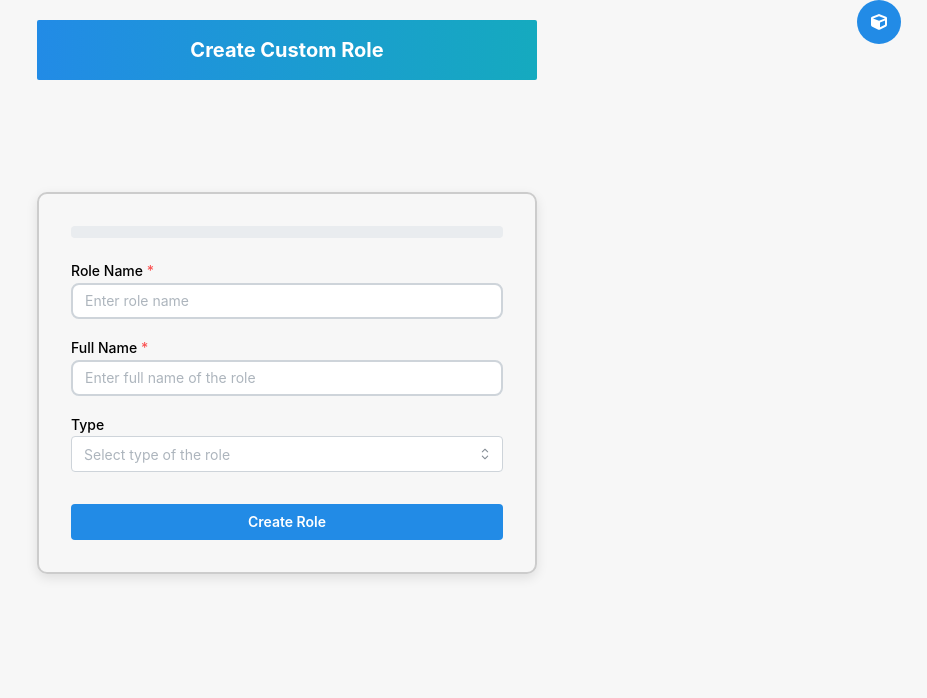
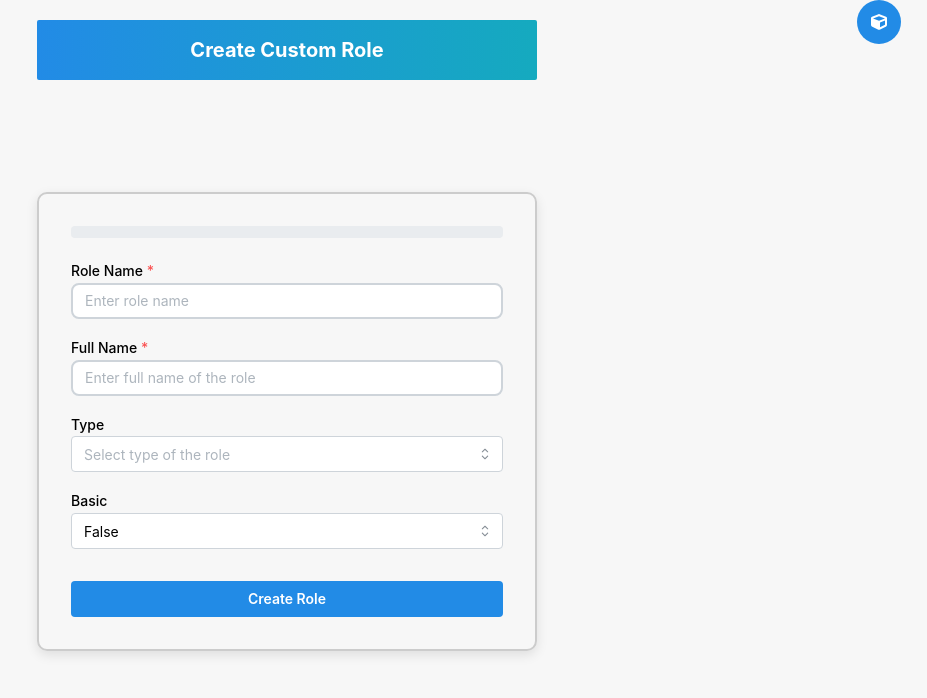
Before and after one commit to theDRB123/Fusion_System_Administrator, a React (Vite) app in the folder client/: page /RoleManagement/CreateCustomRole in a window 1280 px wide. Shown: the top 698 px of the page, without its empty margins (353-1280 px from the left). Built offline with nearby package versions, Linux system fonts and the light colour scheme; no server answers; sample sign-in values are in the browser's storage.

Commit message:
Fixed db and added basic field to designation (#34)
* Bug fixes

* Fixed db and added basic field to designation

```diff
--- a/client/src/pages/RoleManagementPages/CreateCustomRolePage.jsx
+++ b/client/src/pages/RoleManagementPages/CreateCustomRolePage.jsx
@@ -32,6 +32,7 @@ const CreateCustomRolePage = () => {
     name: "",
     full_name: "",
     type: "",
+    basic: false,
   });
 
   const progress = getProgress([roleDetails.name, roleDetails.full_name, roleDetails.type]);
@@ -45,7 +46,7 @@ const CreateCustomRolePage = () => {
   const handleSubmit = async (e) => {
     e.preventDefault();
 
-    if (!roleDetails.name || !roleDetails.full_name || !roleDetails.type) {
+    if (!roleDetails.name || !roleDetails.full_name || !roleDetails.type || !roleDetails.basic) {
       setValidationModalOpen(true);
       return;
     }
@@ -76,6 +77,7 @@ const CreateCustomRolePage = () => {
         name: "",
         full_name: "",
         type: "",
+        basic: false,
       });
 
       setIsOpen(false);
@@ -233,6 +235,18 @@ const CreateCustomRolePage = () => {
               ]}
             />
 
+            <Select
+              label="Basic"
+              name="basic"
+              placeholder="Select whether the role is basic"
+              value={roleDetails.basic ? "true" : "false"}
+              onChange={(value) => setRoleDetails({ ...roleDetails, basic: value=="true"? true: false })}
+              data={[
+                { value: "false", label: 'False' },
+                { value: "true", label: 'True' },
+              ]}
+            />
+
             <Button
               ref={submitButtonRef}
               color="blue"
--- a/client/src/pages/RoleManagementPages/EditUserRolePage.jsx
+++ b/client/src/pages/RoleManagementPages/EditUserRolePage.jsx
@@ -270,7 +270,7 @@ const EditUserRolePage = () => {
                         e.currentTarget.style.backgroundColor = "transparent";
                       }}
                     >
-                      <Text>{role.name}</Text>
+                      <Text>{role.name}{role.basic?"(Base)":""}</Text>
                       <Button
                         variant="outline"
                         color="red"
@@ -289,7 +289,7 @@ const EditUserRolePage = () => {
                 placeholder="Select roles"
                 data={roles.map((role) => ({
                   value: role.name,
-                  label: role.name,
+                  label: `${role.name}${role.basic?"(Base)":""}`,
                 }))}
                 value={newRoles}
                 onChange={setNewRoles}
```
Also changed, not shown: 2 other files (tests, documents, lock files or other folders).
